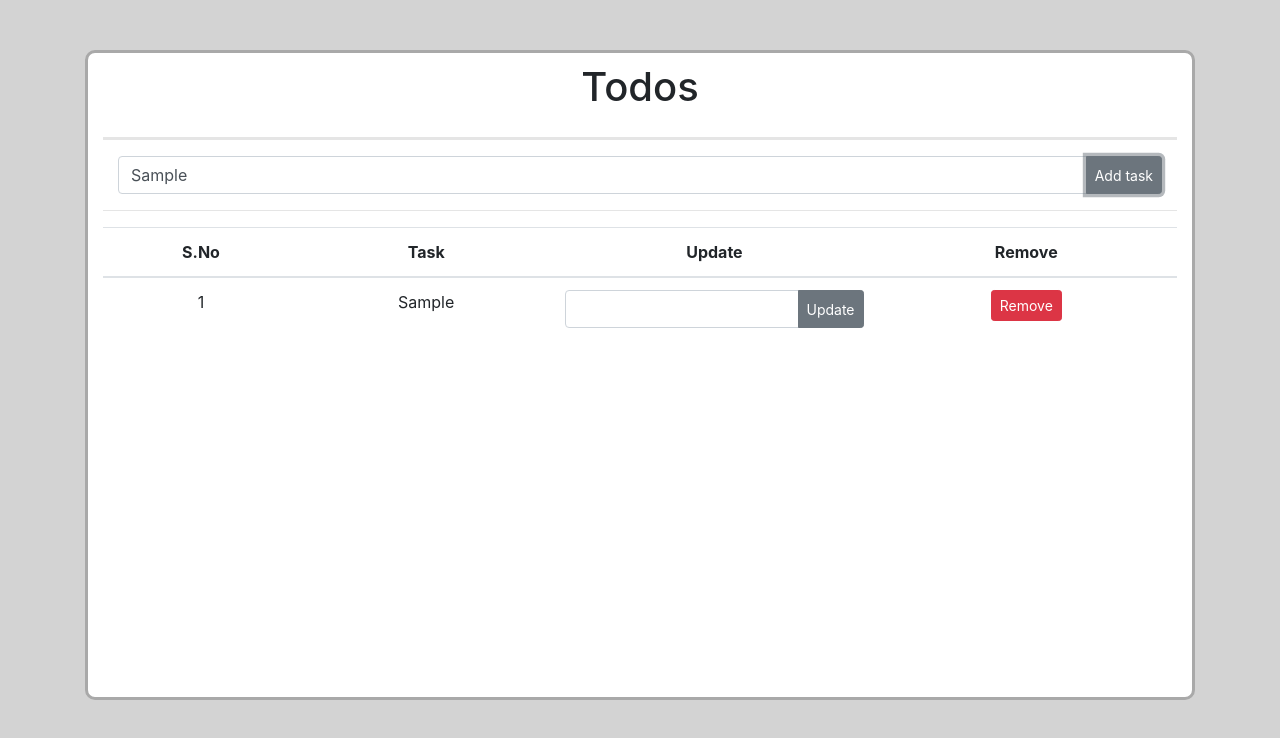
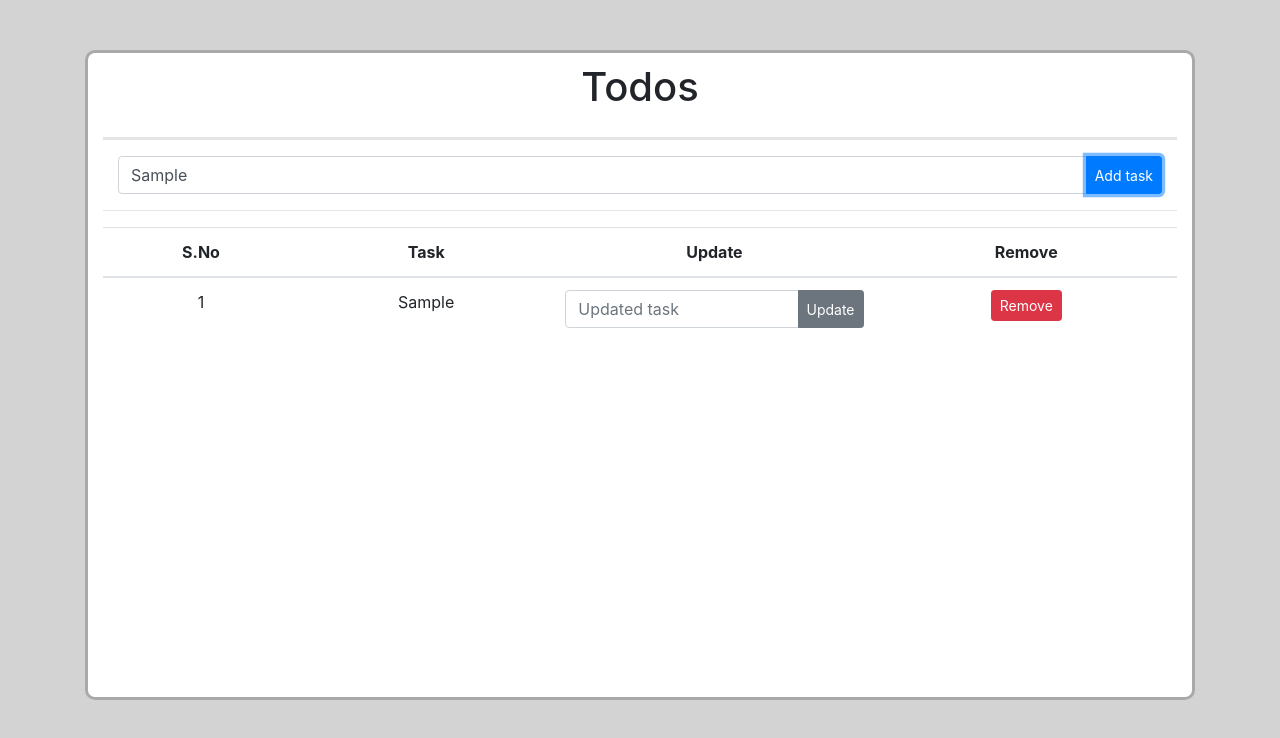
Before and after one commit to honey2156/todo-app, an Angular app: page / in a window 1280 px wide. Both pictures are taken after typing "Sample" into the empty fields and a click on the button "Add task". Shown: the top 738 px of the page. Built offline with nearby package versions, Linux system fonts and the light colour scheme.

Commit message:
Little UI tweaks

```diff
--- a/src/app/todo/todo.component.html
+++ b/src/app/todo/todo.component.html
@@ -2,7 +2,7 @@
     <div class="input-group mb-3">
         <input type="text" [(ngModel)]="newTodo" placeholder="Enter todo task" class="form-control">
         <div class="input-group-append">
-            <button (click)="addTodo(newTodo)" class="btn btn-secondary btn-sm">Add task</button>
+            <button (click)="addTodo(newTodo)" class="btn btn-primary btn-sm">Add task</button>
         </div>
     </div>
 </div>
@@ -23,7 +23,7 @@
                 <td>{{todo}}</td>
                 <td style="width: 30%;">
                     <div class="input-group mb-3">
-                        <input type="text" class="form-control" #updatedTodo>
+                        <input type="text" class="form-control" #updatedTodo placeholder="Updated task">
                         <div class="input-group-append">
                             <button (click)="updateTodo(i, updatedTodo.value)" class="btn btn-secondary btn-sm">Update</button>
                         </div>
```
